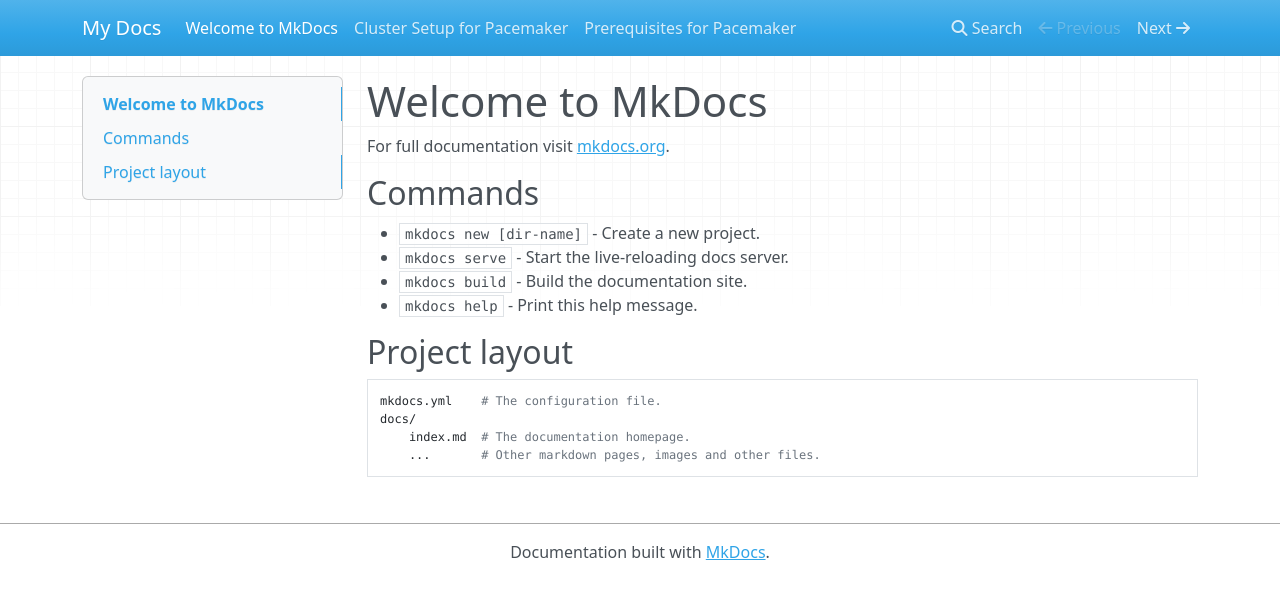
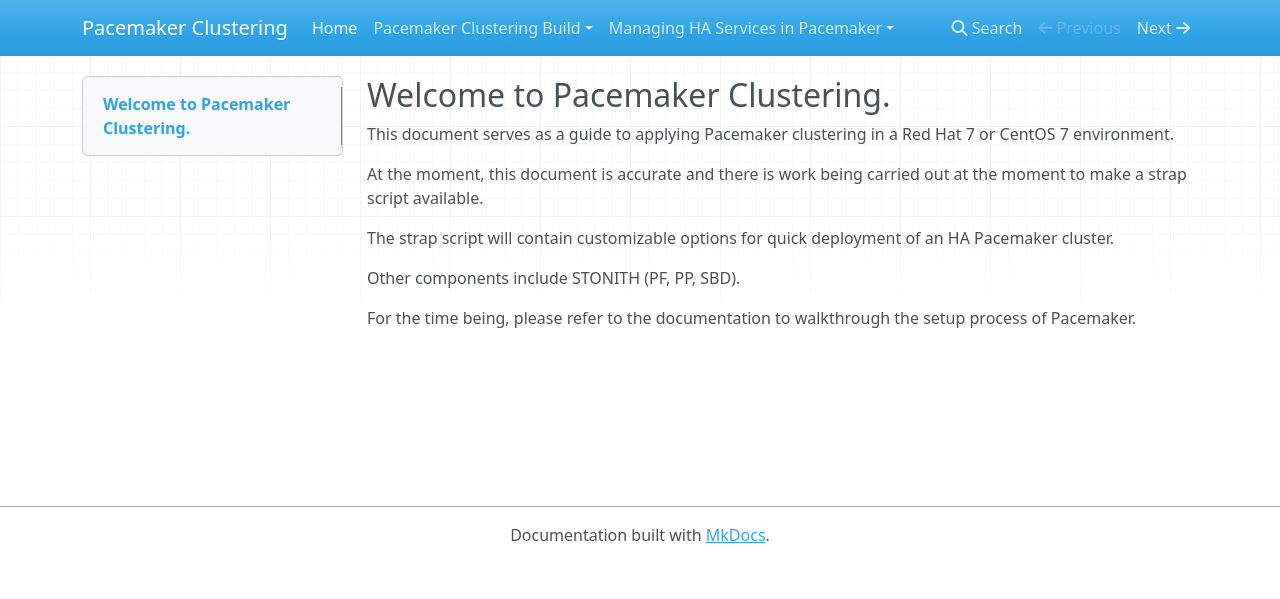
Before and after one commit to SparkChaos/Pacemaker, an MkDocs documentation site: the page built from docs/index.md, in a window 1280 px wide. Shown: the top 599 px of the page. Built offline with MkDocs 1.6.1, drawn with Linux system fonts in a browser that asks for light colours; nearby versions of some CDN libraries.

Commit message:
Added markdown files and built sidebar for documentation in mkdocs.

```diff
--- a/docs/index.md
+++ b/docs/index.md
@@ -1,17 +1,11 @@
-# Welcome to MkDocs
+## Welcome to Pacemaker Clustering.
 
-For full documentation visit [mkdocs.org](https://mkdocs.org).
+This document serves as a guide to applying Pacemaker clustering in a Red Hat 7 or CentOS 7 environment.
 
-## Commands
+At the moment, this document is accurate and there is work being carried out at the moment to make a strap script available.
 
-* `mkdocs new [dir-name]` - Create a new project.
-* `mkdocs serve` - Start the live-reloading docs server.
-* `mkdocs build` - Build the documentation site.
-* `mkdocs help` - Print this help message.
+The strap script will contain customizable options for quick deployment of an HA Pacemaker cluster.
 
-## Project layout
+Other components include STONITH (PF, PP, SBD).
 
-    mkdocs.yml    # The configuration file.
-    docs/
-        index.md  # The documentation homepage.
-        ...       # Other markdown pages, images and other files.
+For the time being, please refer to the documentation to walkthrough the setup process of Pacemaker.
--- a/mkdocs.yml
+++ b/mkdocs.yml
@@ -1 +1,19 @@
-site_name: My Docs
+site_name: Pacemaker Clustering
+site_url: https://github.com/SparkChaos/Pacemaker
+site_description: A pacemaker clustering strap script
+site_author: Richard Karus
+
+nav:
+    - Home: index.md
+    - Pacemaker Clustering Build:
+        - Prerequisites for Pacemaker: pacemaker-build/prerequisites-for-pacemaker.md
+        - Cluster Setup using Pacemaker: pacemaker-build/cluster-setup-using-pacemaker.md
+        - Creating LVM Resources in Pacemaker: pacemaker-build/creating-lvm-resources-in-pacemaker.md
+        - Creating a Virtual IP Resource in Pacemaker: pacemaker-build/creating-a-virtual-ip-resource-in-pacemaker.md
+        - Creating a new Power-fencing Resource in Pacemaker: pacemaker-build/creating-a-new-power-fencing-resource-in-pacemaker.md
+    - Managing HA Services in Pacemaker:
+        - Configure Apache HA in Pacemaker: pacemaker-manage/configure-apache-ha-in-pacemaker.md
+        - Configure Oracle HA in Pacemaker: pacemaker-manage/configure-oracle-ha-in-pacemaker.md
+
+plugins:
+    - search
```
Also changed, not shown: docs/pacemaker-build/cluster-setup-for-pacemaker.md (renamed from docs/Cluster-Setup-for-Pacemaker.md, +2 -0 lines), docs/pacemaker-build/creating-a-new-power-fencing-resource-in-pacemaker.md (added, +179 -0 lines), docs/pacemaker-build/creating-a-virtual-ip-resource-in-pacemaker.md (added, +48 -0 lines), docs/pacemaker-build/creating-lvm-resources-in-pacemaker.md (added, +120 -0 lines), docs/pacemaker-build/prerequisites-for-pacemaker.md (renamed from docs/Prerequisites-for-Pacemaker.md, +3 -0 lines), docs/pacemaker-manage/configure-apache-ha-in-pacemaker.md (added, +87 -0 lines), docs/pacemaker-manage/configure-oracle-ha-in-pacemaker.md (added, +59 -0 lines).
